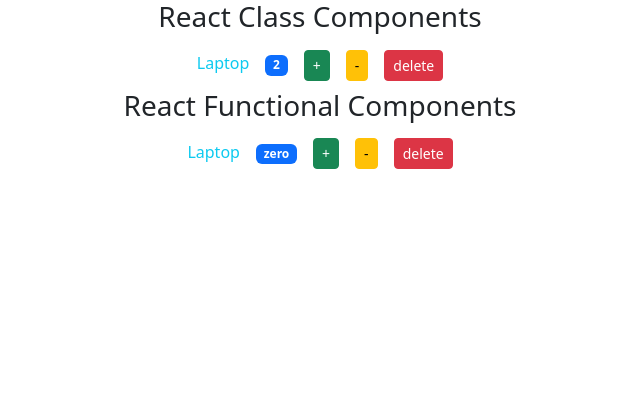
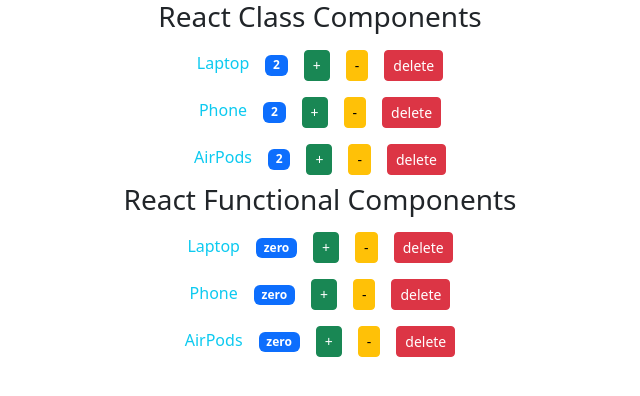
Before and after one commit to sajjad-10/react-zero-to-hero-doc, a React (Create React App) app in the folder product-component/: page / in a window 1280 px wide. Shown: the top 396 px of the page, without its empty margins (320-960 px from the left). Built offline with nearby package versions, Linux system fonts and the light colour scheme.

Commit message:
update base componnet prop

```diff
--- a/product-component/src/Class.js
+++ b/product-component/src/Class.js
@@ -1,12 +1,12 @@
 import { Component } from "react";
-import Product from "./Components/class/product";
+import Products from "./Components/class/products";
 class Class extends Component {
     state = {};
     render() {
         return (
             <>
                 <h3>React Class Components</h3>
-                <Product />
+                <Products />
             </>
         );
     }
--- a/product-component/src/Components/class/product.jsx
+++ b/product-component/src/Components/class/product.jsx
@@ -5,9 +5,10 @@ class Product extends Component {
         count: 2,
     };
     render() {
+        const { productName } = this.props;
         return (
             <div>
-                <span className="m-2 text-info">Laptop</span>
+                <span className="m-2 text-info">{productName}</span>
                 <span className="m-2 badge bg-primary">{this.format()}</span>
                 <button
                     onClick={this.handleIncrement}
--- /dev/null
+++ b/product-component/src/Components/class/products.jsx
@@ -0,0 +1,17 @@
+import { Component } from "react";
+import Product from "./product";
+
+class Products extends Component {
+    state = {};
+    render() {
+        return (
+            <div>
+                <Product productName="Laptop" />
+                <Product productName="Phone" />
+                <Product productName="AirPods" />
+            </div>
+        );
+    }
+}
+
+export default Products;
--- a/product-component/src/Components/func/product.jsx
+++ b/product-component/src/Components/func/product.jsx
@@ -1,10 +1,10 @@
 import { useState } from "react";
 
-const Product = () => {
+const Product = ({productName}) => {
     const [count, setCount] = useState(0);
     return (
         <div>
-            <span className="m-2 text-info">Laptop</span>
+            <span className="m-2 text-info">{productName}</span>
             <span className="m-2 badge bg-primary">{format()}</span>
             <button
                 onClick={handleIncrement}
--- /dev/null
+++ b/product-component/src/Components/func/products.jsx
@@ -0,0 +1,13 @@
+import Product from "./product";
+
+const Products = () => {
+    return (
+        <>
+            <Product productName="Laptop" />
+            <Product productName="Phone" />
+            <Product productName="AirPods" />
+        </>
+    );
+};
+
+export default Products;
--- a/product-component/src/Functional.js
+++ b/product-component/src/Functional.js
@@ -1,10 +1,10 @@
-import Product from "./Components/func/product";
+import Products from "./Components/func/products";
 
 function Functional() {
     return (
         <>
             <h3>React Functional Components</h3>
-            <Product />
+            <Products />
         </>
     );
 }
```
